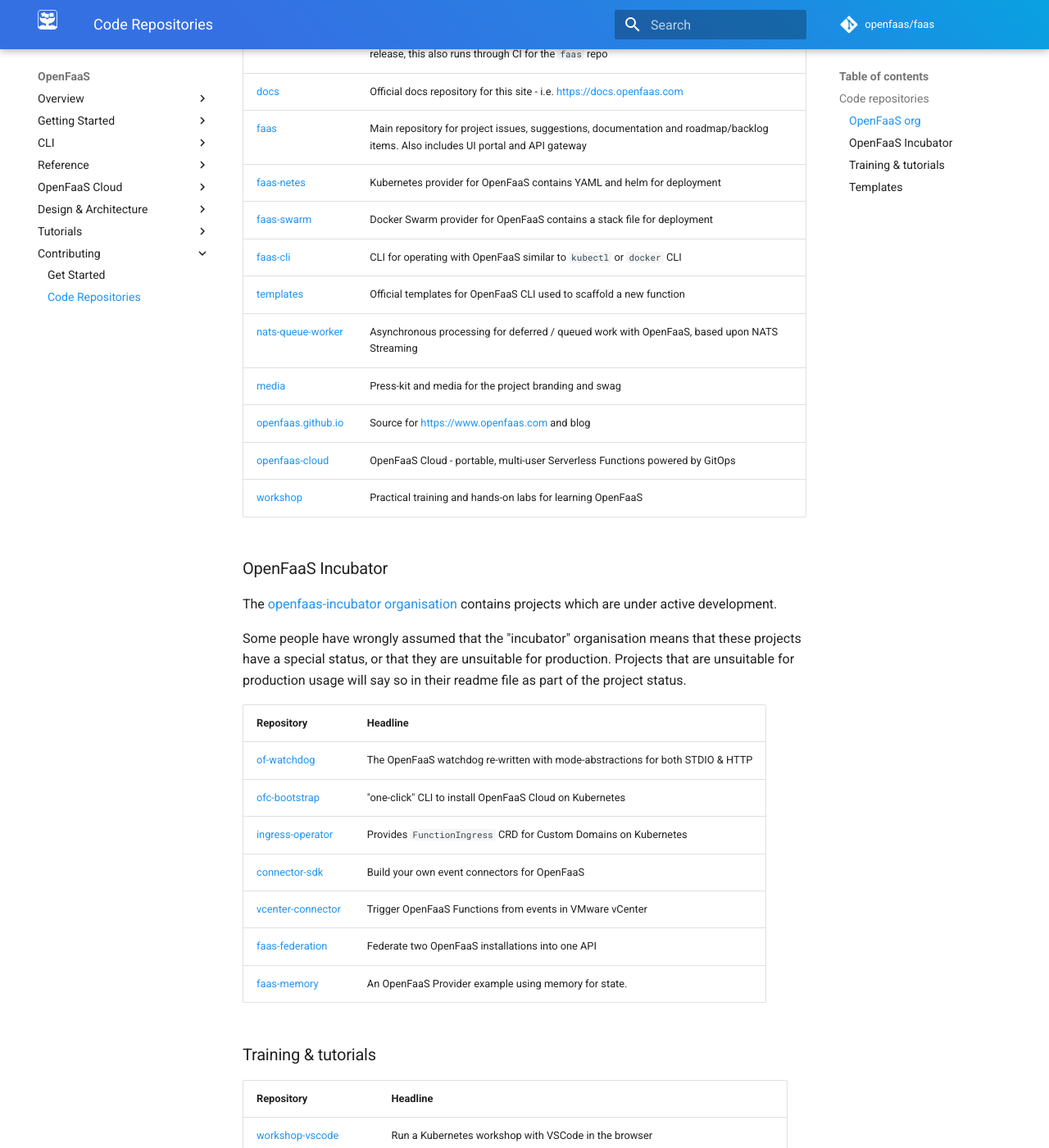
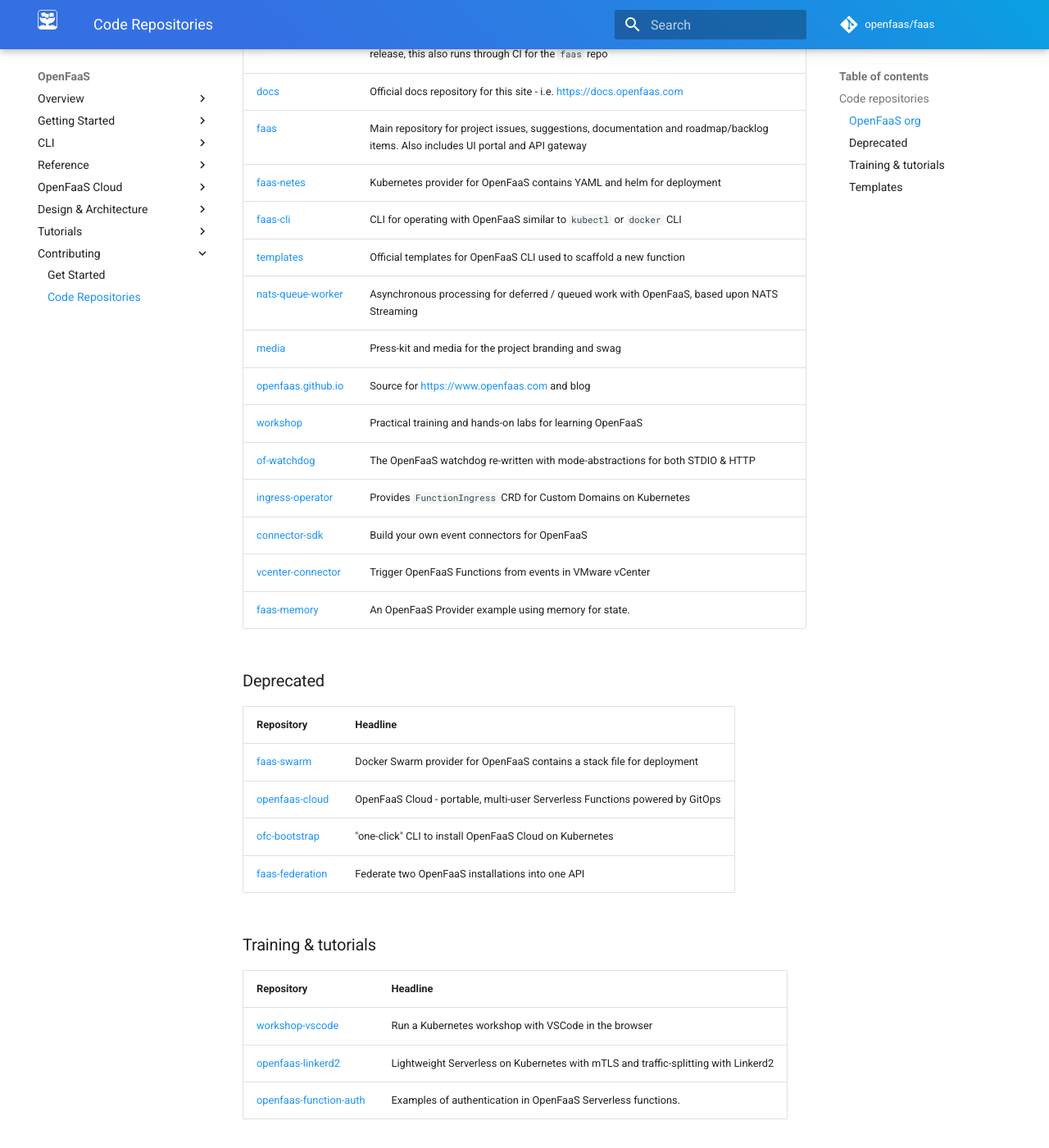
Before and after one commit to openfaas/docs, an MkDocs documentation site: the page built from docs/contributing/code-repositories.md, in a window 1280 px wide and 1400 px high, scrolled down 529 px. Shown: the whole window at 82% size. Built offline with MkDocs 1.6.1 and Material for MkDocs 9.7.7, drawn with Linux system fonts in a browser that asks for light colours; comment, search, counter and statistics services are not loaded.

Commit message:
Update repo list
Signed-off-by: Alex Ellis (OpenFaaS Ltd) <alexellis2@gmail.com>

```diff
--- a/docs/contributing/code-repositories.md
+++ b/docs/contributing/code-repositories.md
@@ -14,30 +14,27 @@ For this reason you should always collate statistics from the `openfaas` organis
 | [docs](https://github.com/openfaas/docs)              | Official docs repository for this site - i.e. https://docs.openfaas.com             |
 | [faas](https://github.com/openfaas/faas)              | Main repository for project issues, suggestions, documentation and roadmap/backlog items. Also includes UI portal and API gateway |
 | [faas-netes](https://github.com/openfaas/faas-netes)        | Kubernetes provider for OpenFaaS contains YAML and helm for deployment |
-| [faas-swarm](https://github.com/openfaas/faas-swarm)        | Docker Swarm provider for OpenFaaS contains a stack file for deployment |
 | [faas-cli](https://github.com/openfaas/faas-cli)          | CLI for operating with OpenFaaS similar to `kubectl` or `docker` CLI    |
 | [templates](https://github.com/openfaas/templates)         | Official templates for OpenFaaS CLI used to scaffold a new function |
 | [nats-queue-worker](https://github.com/openfaas/nats-queue-worker) | Asynchronous processing for deferred / queued work with OpenFaaS, based upon NATS Streaming |
 | [media](https://github.com/openfaas/media)             | Press-kit and media for the project branding and swag             |
 | [openfaas.github.io](https://github.com/openfaas/openfaas.github.io)               | Source for https://www.openfaas.com and blog |
-| [openfaas-cloud](https://github.com/openfaas/openfaas-cloud)        | OpenFaaS Cloud - portable, multi-user Serverless Functions powered by GitOps |
 | [workshop](https://github.com/openfaas/workshop)             | Practical training and hands-on labs for learning OpenFaaS |
+| [of-watchdog](https://github.com/openfaas/of-watchdog)              | The OpenFaaS watchdog re-written with mode-abstractions for both STDIO & HTTP |
+| [ingress-operator](https://github.com/openfaas/ingress-operator/) | Provides `FunctionIngress` CRD for Custom Domains on Kubernetes |
+| [connector-sdk](https://github.com/openfaas/connector-sdk)         | Build your own event connectors for OpenFaaS |
+| [vcenter-connector](https://github.com/openfaas-incubator/vcenter-connector) | Trigger OpenFaaS Functions from events in VMware vCenter |
+| [faas-memory](https://github.com/openfaas-incubator/faas-memory) | An OpenFaaS Provider example using memory for state. |
 
-### OpenFaaS Incubator
-
-The [openfaas-incubator organisation](https://github.com/openfaas-incubator/) contains projects which are under active development.
-
-Some people have wrongly assumed that the "incubator" organisation means that these projects have a special status, or that they are unsuitable for production. Projects that are unsuitable for production usage will say so in their readme file as part of the project status.
+### Deprecated
 
 | Repository        | Headline                         |
 |:------------------|:---------------------------------|
-| [of-watchdog](https://github.com/openfaas/of-watchdog)              | The OpenFaaS watchdog re-written with mode-abstractions for both STDIO & HTTP |
+| [faas-swarm](https://github.com/openfaas/faas-swarm)        | Docker Swarm provider for OpenFaaS contains a stack file for deployment |
+| [openfaas-cloud](https://github.com/openfaas/openfaas-cloud)        | OpenFaaS Cloud - portable, multi-user Serverless Functions powered by GitOps |
 | [ofc-bootstrap](https://github.com/openfaas/ofc-bootstrap) | "one-click" CLI to install OpenFaaS Cloud on Kubernetes |
-| [ingress-operator](https://github.com/openfaas/ingress-operator/) | Provides `FunctionIngress` CRD for Custom Domains on Kubernetes |
-| [connector-sdk](https://github.com/openfaas/connector-sdk)         | Build your own event connectors for OpenFaaS |
-| [vcenter-connector](https://github.com/openfaas-incubator/vcenter-connector) | Trigger OpenFaaS Functions from events in VMware vCenter |
 | [faas-federation](https://github.com/openfaas-incubator/faas-federation) | Federate two OpenFaaS installations into one API |
-| [faas-memory](https://github.com/openfaas-incubator/faas-memory) | An OpenFaaS Provider example using memory for state. |
+
 
 ### Training & tutorials
 
```
Also changed, not shown: docs/architecture/stack.md (+1 -1 lines).
